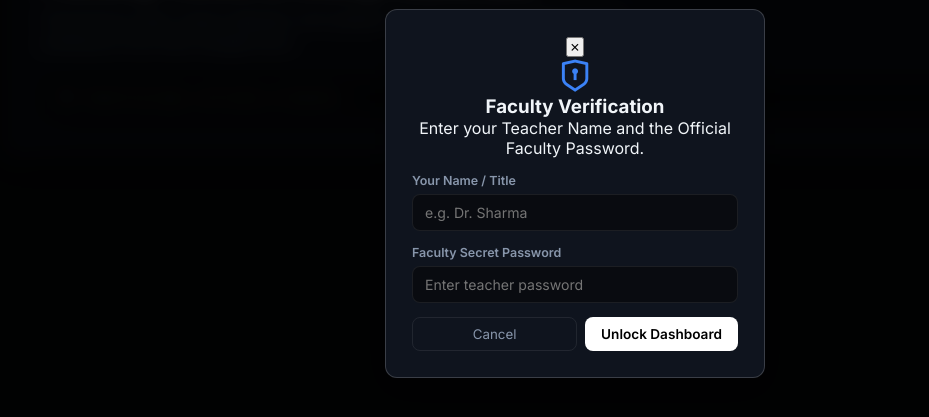
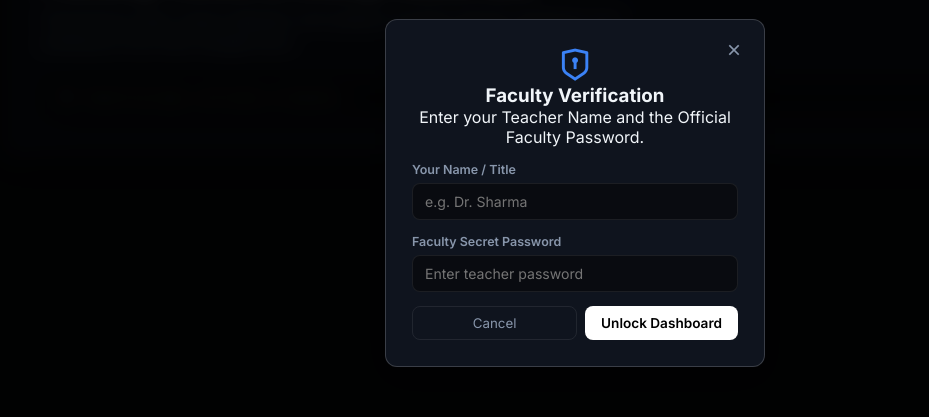
Before and after one commit to Mekatools/college-notes-portal, a plain HTML site: page index.html in a window 1280 px wide. Both pictures are taken after a click on the button "Teacher Account". Shown: the part 207-624 px from the top of the page, without its empty margins (65-994 px from the left). Drawn offline with nearby package versions, Linux system fonts and the light colour scheme; no server answers; a web font is replaced by a local one.

Commit message:
Update modal styles and add close button

```diff
--- a/style.css
+++ b/style.css
@@ -557,7 +557,7 @@ body::before {
 
 .policy-body {
   margin-top: 15px;
-  max-height: 320px;
+  max-height: 340px;
   overflow-y: auto;
   padding-right: 5px;
 }
@@ -574,7 +574,7 @@ body::before {
   line-height: 1.55;
 }
 
-/* Generic Modals */
+/* ================= MODERN MODALS & TOP-RIGHT ✕ ================= */
 .modal-backdrop {
   position: fixed;
   inset: 0;
@@ -589,12 +589,38 @@ body::before {
 .modal-backdrop.active { display: flex; }
 
 .modal-content {
+  position: relative; /* Anchor the ✕ button to top-right */
   width: 90%;
   max-width: 380px;
   padding: 26px;
   text-align: center;
   background: #0f141e;
   border: 1px solid var(--border-active);
+  border-radius: 12px;
+}
+
+/* SLEEK TOP-RIGHT ✕ BUTTON */
+.modal-close-btn {
+  position: absolute;
+  top: 14px;
+  right: 14px;
+  background: transparent;
+  border: none;
+  color: var(--text-muted);
+  font-size: 1.25rem;
+  cursor: pointer;
+  width: 32px;
+  height: 32px;
+  display: flex;
+  align-items: center;
+  justify-content: center;
+  border-radius: 6px;
+  transition: all 0.15s ease;
+}
+
+.modal-close-btn:hover {
+  color: #fff;
+  background: rgba(255, 255, 255, 0.08);
 }
 
 .modal-icon { font-size: 2.2rem; color: var(--text-main); margin-bottom: 8px; }
```
